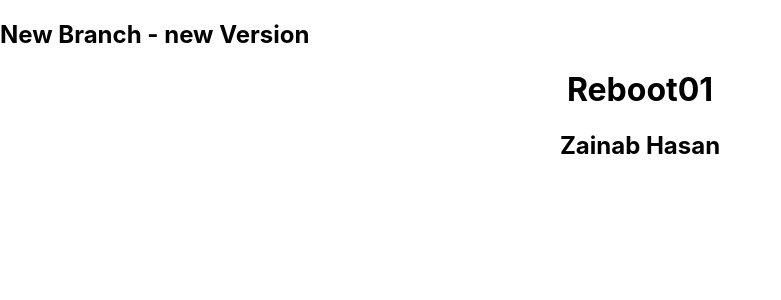
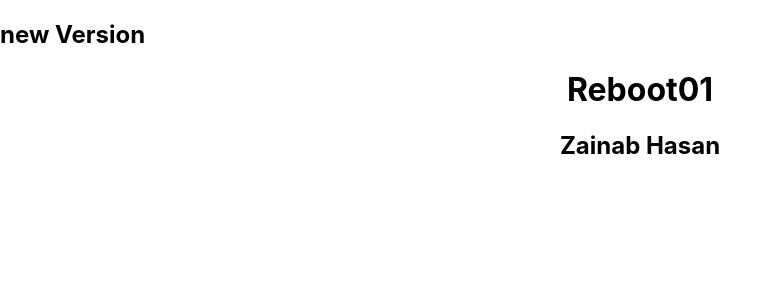
Before and after one commit to zainabbf/NewApp-React, a React (Create React App) app: page / in a window 1280 px wide. Shown: the top 300 px of the page, without its empty margins (0-781 px from the left). Built offline with nearby package versions, Linux system fonts and the light colour scheme; the HTML template or start-up script is replaced by a standard one.

Commit message:
update app.js

```diff
--- a/src/App.js
+++ b/src/App.js
@@ -3,7 +3,7 @@
 function App() {
   return (
 <>
-    <h2>New Branch - new Version</h2>
+    <h2> new Version</h2>
     <h1 className="title">Reboot01</h1>
     <h2 className="title">Zainab Hasan</h2>
 </>
```
